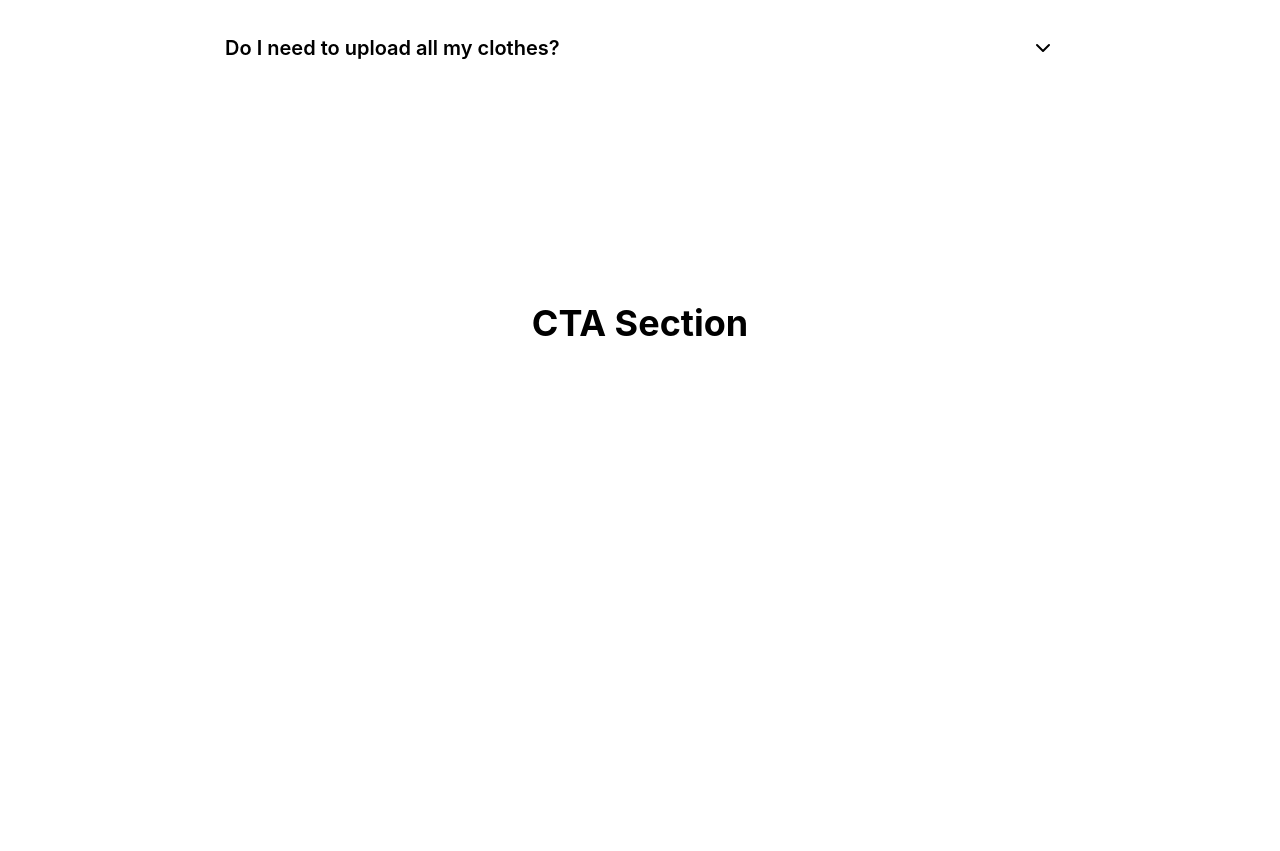
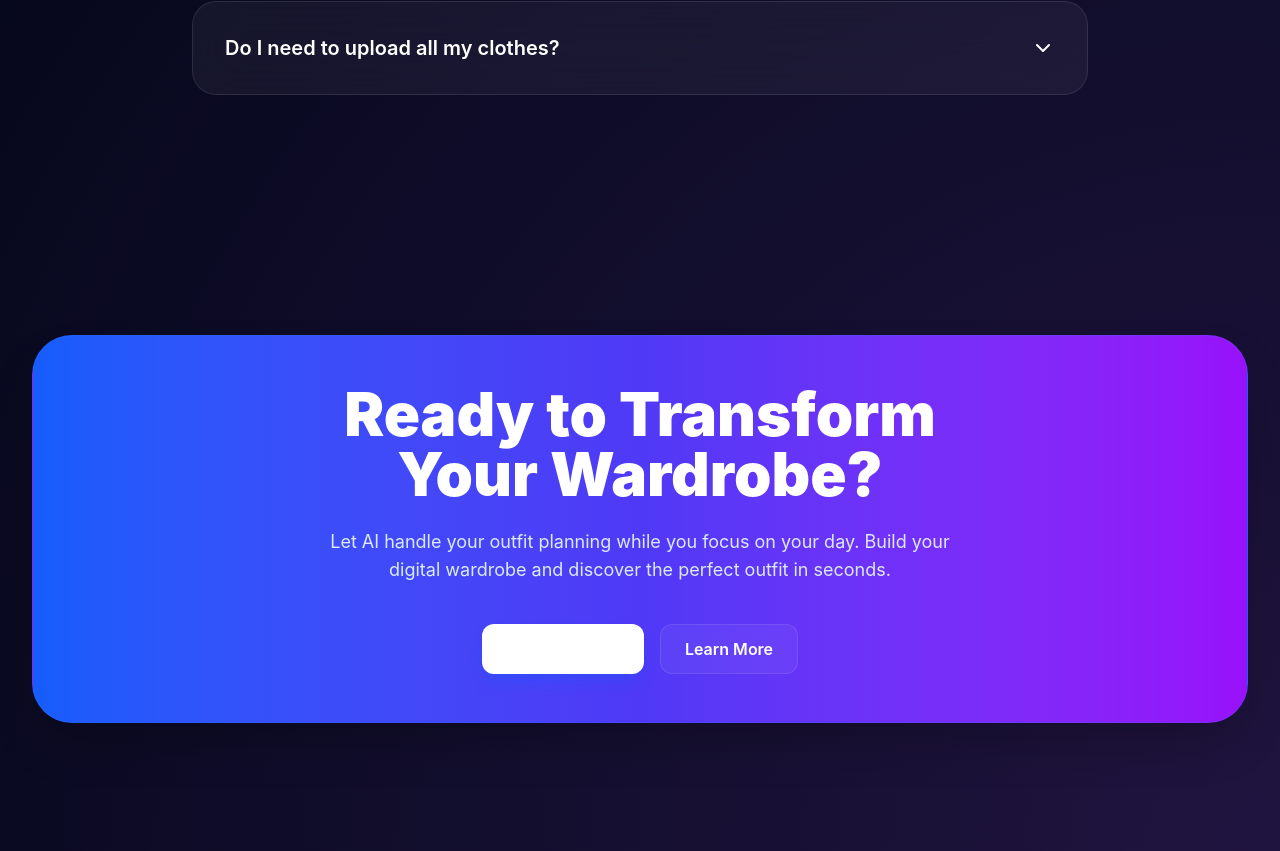
Before and after one commit to AVICHAL008/wardrobe-ai, a React app in the folder frontend/: page / in a window 1280 px wide. Shown: the part 4112-4963 px from the top of the page. Before the commit the page ends 4551 px from the top, so only its background shows below. Built offline with nearby package versions, Linux system fonts and the light colour scheme; the HTML template or start-up script is replaced by a standard one.

Commit message:
Complete landing page polish

```diff
--- a/frontend/src/components/layout/Footer.jsx
+++ b/frontend/src/components/layout/Footer.jsx
@@ -1,7 +1,21 @@
+import Container from "../ui/Container";
+
 function Footer() {
   return (
-    <footer className="border-t border-white/10 py-6 text-center text-gray-500">
-      © 2026 Wardrobe AI. All rights reserved.
+    <footer className="border-t border-white/10 py-10">
+      <Container>
+        <div className="flex flex-col items-center justify-between gap-4 md:flex-row">
+          <p className="text-gray-400">
+            © 2026 Wardrobe AI. All rights reserved.
+          </p>
+
+          <div className="flex gap-6 text-gray-400">
+            <a href="#">Privacy</a>
+            <a href="#">Terms</a>
+            <a href="#">Contact</a>
+          </div>
+        </div>
+      </Container>
     </footer>
   );
 }
--- a/frontend/src/components/layout/Navbar.jsx
+++ b/frontend/src/components/layout/Navbar.jsx
@@ -1,36 +1,55 @@
+import { Link } from "react-router-dom";
+import { Sparkles } from "lucide-react";
+
+import Button from "../ui/Button";
+import Container from "../ui/Container";
+
 function Navbar() {
   return (
-    <header className="sticky top-0 z-50 px-6 pt-5">
-      <nav className="mx-auto flex max-w-7xl items-center justify-between rounded-2xl border border-white/10 bg-white/5 px-8 py-4 backdrop-blur-xl">
+    <header className="sticky top-0 z-50 border-b border-white/10 bg-black/30 backdrop-blur-xl">
+      <Container>
+        <nav className="flex h-20 items-center justify-between">
+          <Link
+            to="/"
+            className="flex items-center gap-3"
+          >
+            <div className="rounded-xl bg-gradient-to-r from-blue-500 to-purple-500 p-2">
+              <Sparkles
+                size={20}
+                className="text-white"
+              />
+            </div>
 
-        <h1 className="cursor-pointer text-2xl font-bold tracking-wide text-white">
+            <span className="text-xl font-black tracking-wide">
               Wardrobe AI
-        </h1>
+            </span>
+          </Link>
 
-        <div className="hidden gap-8 text-gray-300 md:flex">
+          <div className="hidden items-center gap-8 md:flex">
             <a
-            href="#"
-            className="transition hover:text-blue-400"
+              href="#features"
+              className="text-gray-300 transition hover:text-white"
             >
               Features
             </a>
 
             <a
-            href="#"
-            className="transition hover:text-blue-400"
+              href="#faq"
+              className="text-gray-300 transition hover:text-white"
             >
-            About
+              FAQ
             </a>
 
-          <a
-            href="#"
-            className="transition hover:text-blue-400"
-          >
-            Contact
-          </a>
+            <Button variant="secondary">
+              Login
+            </Button>
+
+            <Button>
+              Get Started
+            </Button>
           </div>
-
         </nav>
+      </Container>
     </header>
   );
 }
--- a/frontend/src/index.css
+++ b/frontend/src/index.css
@@ -1 +1,37 @@
 @import "tailwindcss";
+
+html {
+  scroll-behavior: smooth;
+}
+
+body {
+  margin: 0;
+  min-height: 100vh;
+
+  background:
+    radial-gradient(circle at top left,
+      rgba(59, 130, 246, 0.18),
+      transparent 35%),
+    radial-gradient(circle at bottom right,
+      rgba(168, 85, 247, 0.18),
+      transparent 35%),
+    #020617;
+
+  color: white;
+
+  font-family:
+    Inter,
+    system-ui,
+    -apple-system,
+    BlinkMacSystemFont,
+    "Segoe UI",
+    sans-serif;
+}
+
+* {
+  box-sizing: border-box;
+}
+
+a {
+  text-decoration: none;
+}
--- a/frontend/src/pages/Home/CTA.jsx
+++ b/frontend/src/pages/Home/CTA.jsx
@@ -1,9 +1,37 @@
+import { ArrowRight } from "lucide-react";
+
+import Button from "../../components/ui/Button";
+import Container from "../../components/ui/Container";
+
 function CTA() {
   return (
-    <section className="py-24 text-center">
-      <h2 className="text-4xl font-bold">
-        CTA Section
-      </h2>
+    <section className="py-32">
+      <Container>
+        <div className="overflow-hidden rounded-[40px] border border-blue-500/20 bg-gradient-to-r from-blue-600 via-indigo-600 to-purple-600 p-12 text-center shadow-2xl">
+          <h2 className="text-4xl font-black text-white md:text-6xl">
+            Ready to Transform
+            <br />
+            Your Wardrobe?
+          </h2>
+
+          <p className="mx-auto mt-6 max-w-2xl text-lg text-blue-100">
+            Let AI handle your outfit planning while you focus on your day.
+            Build your digital wardrobe and discover the perfect outfit in
+            seconds.
+          </p>
+
+          <div className="mt-10 flex flex-col justify-center gap-4 sm:flex-row">
+            <Button className="bg-white text-blue-700 hover:bg-gray-100">
+              Get Started
+              <ArrowRight className="ml-2" size={18} />
+            </Button>
+
+            <Button variant="secondary">
+              Learn More
+            </Button>
+          </div>
+        </div>
+      </Container>
     </section>
   );
 }
--- a/frontend/src/pages/Home/FAQ.jsx
+++ b/frontend/src/pages/Home/FAQ.jsx
@@ -37,7 +37,10 @@ function FAQ() {
   }
 
   return (
-    <section className="py-28">
+    <section
+      id="faq"
+      className="py-28"
+    >
       <Container>
         <SectionTitle
           badge="FAQ"
--- a/frontend/src/pages/Home/Features.jsx
+++ b/frontend/src/pages/Home/Features.jsx
@@ -53,7 +53,10 @@ const features = [
 
 function Features() {
   return (
-    <section className="py-28">
+    <section
+  id="features"
+  className="py-28"
+>
       <Container>
         <SectionTitle
           badge="Features"
```
Lines whose indentation alone changed are shown as unchanged.
